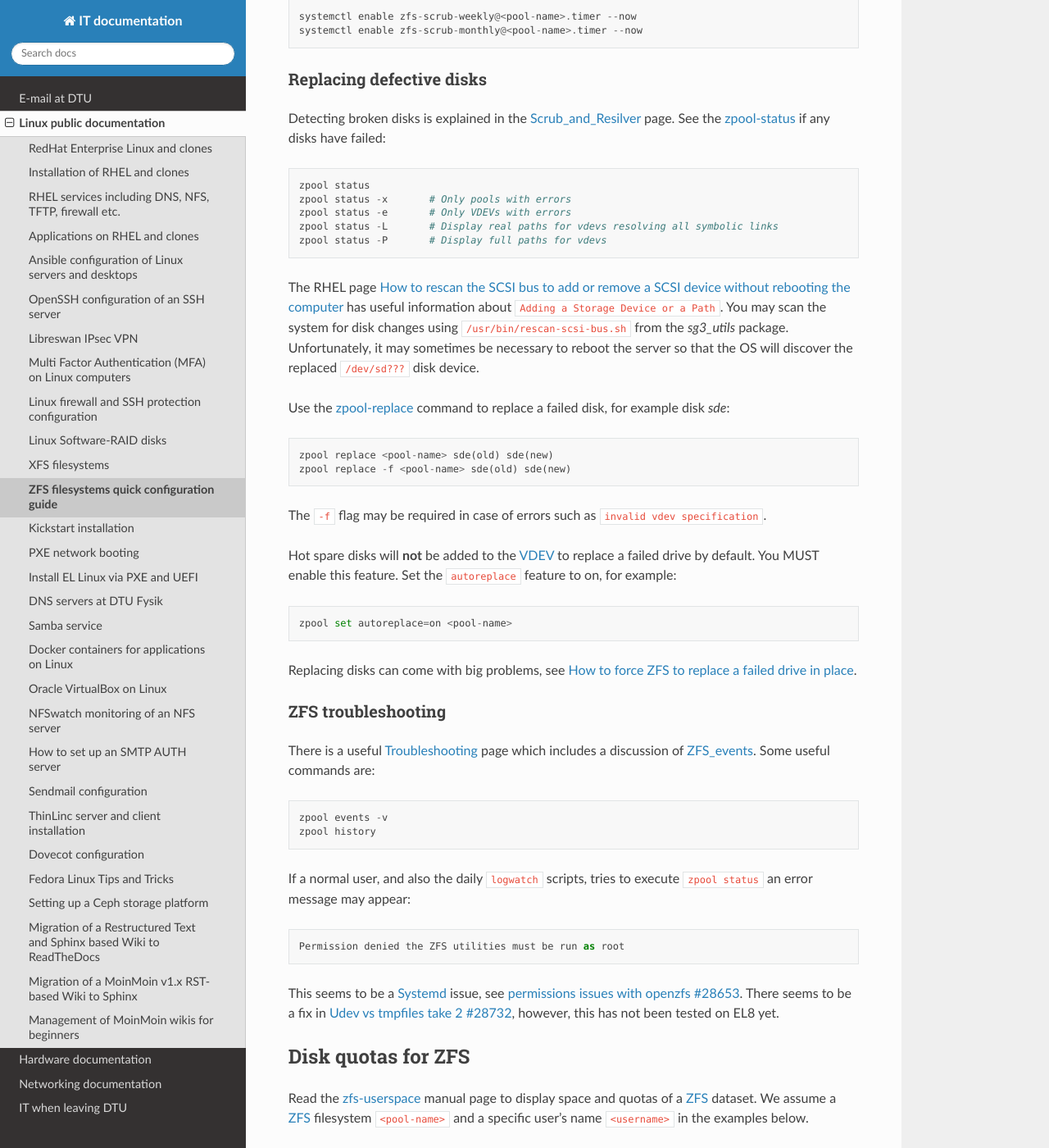
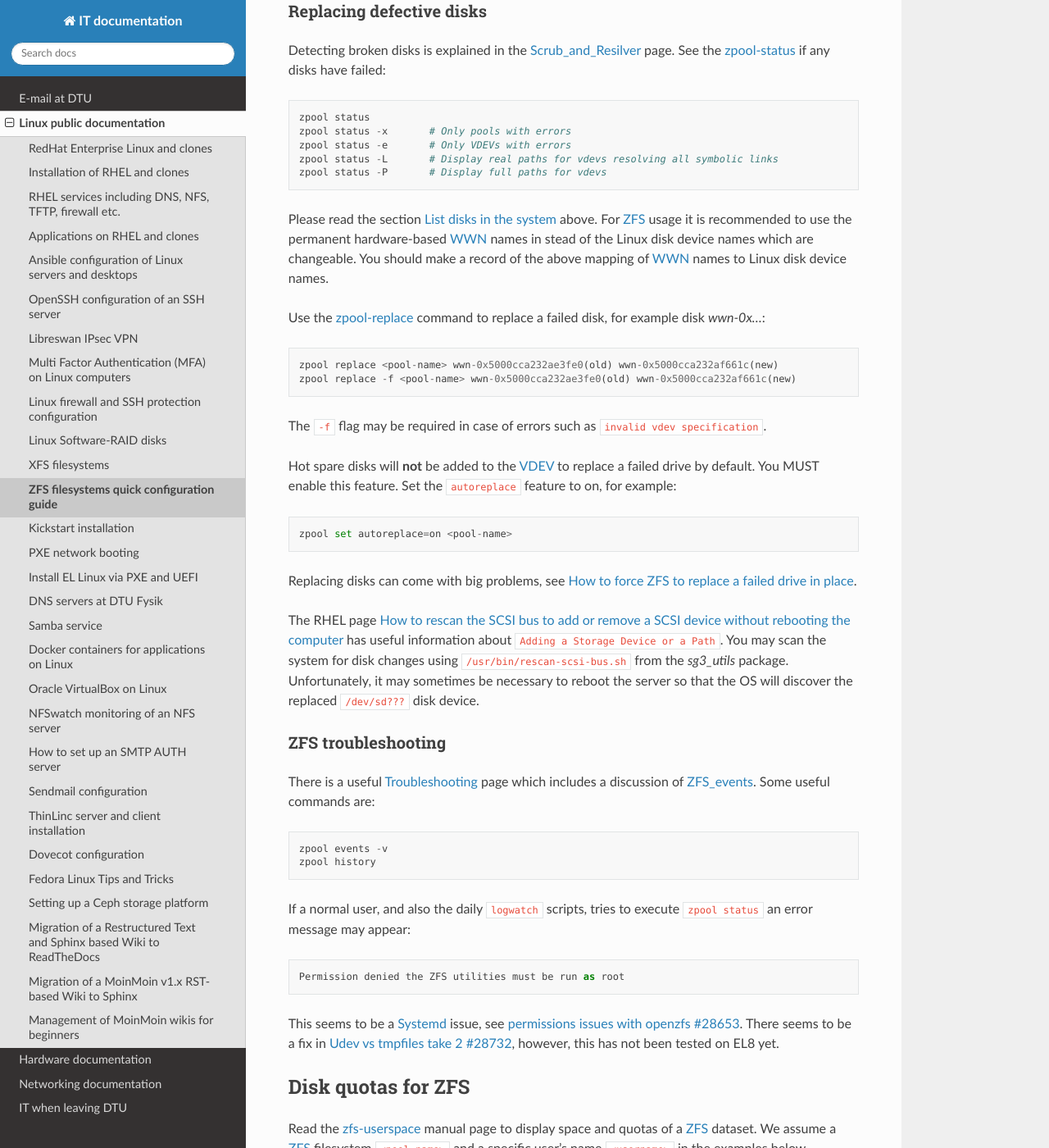
Before and after one commit to OleHolmNielsen/ITwiki, a Sphinx documentation site: the page built from docs/ZFS_filesystems.rst, in a window 1280 px wide and 1400 px high, scrolled down 13393 px. Shown: the whole window at 82% size. Built offline with Sphinx 7.4.7 and the Read the Docs theme 3.1.0, drawn with Linux system fonts in a browser that asks for light colours; some of the changed text lies outside the part shown.

Commit message:
Using wwn-names in stead of /dev/sd*

```diff
--- a/docs/ZFS_filesystems.rst
+++ b/docs/ZFS_filesystems.rst
@@ -99,14 +99,11 @@
 
 .. _Ansible: https://www.ansible.com/
 
-List disks in the system
+Identifying disks in the system
 =================================
 
 The disks in the system must be identified.
-The following commands are useful for listing disk block devices::
-
-  lsblk
-  lsscsi --wwn --size
+Please read the section :ref:`list-disks` below.
 
 List HPE server's disks
 -----------------------------
@@ -158,9 +155,9 @@
 
 Aaron_Toponce_ 's page has some initial examples.
 
-Create a simple zpool_ named *tank* with 4 unused drives (sde sdf sdg sdh)::
+Create a simple zpool_ named *tank* with 4 unused drives (wwn-0x5000cca232ae2514 wwn-0x5000cca232aaef30 wwn-0x5000cca232adc8ac wwn-0x5000cca232add4cc)::
 
-  zpool create tank sde sdf sdg sdh
+  zpool create tank wwn-0x5000cca232ae2514 wwn-0x5000cca232aaef30 wwn-0x5000cca232adc8ac wwn-0x5000cca232add4cc
   zpool status tank
   df -Ph /tank
 
@@ -170,11 +167,11 @@
 
 A mirrored pool where all data are mirrored 4 times::
 
-  zpool create tank mirror sde sdf sdg sdh
+  zpool create tank mirror wwn-0x5000cca232ae2514 wwn-0x5000cca232aaef30 wwn-0x5000cca232adc8ac wwn-0x5000cca232add4cc
 
 A RAID 0+1 pool with 2+2 disks::
 
-  zpool create tank mirror sde sdf mirror sdg sdh
+  zpool create tank mirror wwn-0x5000cca232ae2514 wwn-0x5000cca232aaef30 mirror wwn-0x5000cca232adc8ac wwn-0x5000cca232add4cc
 
 .. _zpool: https://openzfs.github.io/openzfs-docs/man/8/zpool.8.html
 
@@ -190,6 +187,8 @@
 ===================
 
 The sections below describe how we have configured ZFS_.
+
+.. _list-disks:
 
 List disks in the system
 ---------------------------
@@ -215,7 +214,7 @@
 
 To setup a RAIDZ_ pool ``<poolname>`` with RAIDZ-1, we use zpool-create_ with the "raidz1" VDEV_, for example::
 
-  zpool create <poolname> raidz1 sde sdf sdg
+  zpool create <poolname> raidz1 wwn-0x5000cca232ae2514 wwn-0x5000cca232aaef30 wwn-0x5000cca232adc8ac
 
 The recommended disk naming with WWN_ names
 must include the ``wwn-`` string before the disks' WWN_ names, for example:::
@@ -224,20 +223,20 @@
 
 To setup a RAIDZ_ pool with RAIDZ-2, we use the "raidz2" VDEV_::
 
-  zpool create <poolname> raidz2 sde sdf sdg sdh
+  zpool create <poolname> raidz2 wwn-0x5000cca232ae2514 wwn-0x5000cca232aaef30 wwn-0x5000cca232adc8ac wwn-0x5000cca232add4cc
 
 You can also create a pool with multiple VDEV_ devices, so that each VDEV_ doesn't contain too many physical disks,
 for example::
 
-  zpool create <poolname>   raidz2 sde sdf sdg sdh   raidz2 sdi sdj sdk sdl
+  zpool create <poolname>   raidz2 wwn-0x5000cca232ae2514 wwn-0x5000cca232aaef30 wwn-0x5000cca232adc8ac wwn-0x5000cca232add4cc   raidz2 wwn-0x5000cca232add7e0 wwn-0x5000cca232ae3878 wwn-0x5000cca232ae0c14 wwn-0x5000cca232aa1dec
 
 or add a new VDEV_ device with zpool-add_ to an existing pool::
 
-  zpool add <poolname>   raidz2 sdi sdj sdk sdl
+  zpool add <poolname>   raidz2 wwn-0x5000cca232add7e0 wwn-0x5000cca232ae3878 wwn-0x5000cca232ae0c14 wwn-0x5000cca232aa1dec
 
 You may even designate one or more Hot_spare_ disks to the pool, for example a single spare disk ``sdm``::
 
-  zpool create <poolname>   raidz2 sde sdf sdg sdh   raidz2 sdi sdj sdk sdl   spare sdm
+  zpool create <poolname>   raidz2 wwn-0x5000cca232ae2514 wwn-0x5000cca232aaef30 wwn-0x5000cca232adc8ac wwn-0x5000cca232add4cc   raidz2 wwn-0x5000cca232add7e0 wwn-0x5000cca232ae3878 wwn-0x5000cca232ae0c14 wwn-0x5000cca232aa1dec   spare sdm
 
 Check the status of the pools::
 
@@ -269,11 +268,15 @@
 
 This section shows how to configure an L2ARC_cache_ on 2 disk devices.
 
-Assume that the 2 disks ``/dev/sdb`` and ``/dev/sdc`` will be used.
+To add 2 disks, for example ``sdb`` and ``sdc``, to the SLOG, first identify the device WWN_ names::
+
+  ls -l /dev/disk/by-id/* | egrep 'sdb|sdc' | grep wwn
+
+Assume that the 2 disks ``wwn-0x58ce38ee201fe7b5`` (sdb) and ``wwn-0x600508b1001c45bf78142b67cda9c82b`` (sdc) will be used.
 First partition the disks::
 
   parted /dev/sdb unit s mklabel gpt mkpart primary 2048 4G mkpart primary 4G 120G
-  parted /dev/sdc unit s mklabel gpt mkpart primary 2048 4G mkpart primary 4G 120G
+  parted /dev/sdb unit s mklabel gpt mkpart primary 2048 4G mkpart primary 4G 120G
 
 Note: Perhaps it is necessary to use the ``parted`` command line and make individual commands like::
 
@@ -615,15 +614,14 @@
   zpool status -L       # Display real paths for vdevs resolving all symbolic links
   zpool status -P       # Display full paths for vdevs
 
-The RHEL page `How to rescan the SCSI bus to add or remove a SCSI device without rebooting the computer  <https://access.redhat.com/solutions/3941>`_
-has useful information about ``Adding a Storage Device or a Path``.
-You may scan the system for disk changes using ``/usr/bin/rescan-scsi-bus.sh`` from the `sg3_utils` package.
-Unfortunately, it may sometimes be necessary to reboot the server so that the OS will discover the replaced ``/dev/sd???`` disk device.
+Please read the section :ref:`list-disks` above.
+For ZFS_ usage it is recommended to use the permanent hardware-based WWN_ names in stead of the Linux disk device names which are changeable.
+You should make a record of the above mapping of WWN_ names to Linux disk device names.
 
-Use the zpool-replace_ command to replace a failed disk, for example disk *sde*::
+Use the zpool-replace_ command to replace a failed disk, for example disk *wwn-0x...*::
 
-  zpool replace <pool-name> sde(old) sde(new)
-  zpool replace -f <pool-name> sde(old) sde(new)
+  zpool replace <pool-name> wwn-0x5000cca232ae3fe0(old) wwn-0x5000cca232af661c(new)
+  zpool replace -f <pool-name> wwn-0x5000cca232ae3fe0(old) wwn-0x5000cca232af661c(new)
 
 The ``-f`` flag may be required in case of errors such as ``invalid vdev specification``.
 
@@ -635,6 +633,11 @@
 
 Replacing disks can come with big problems, see
 `How to force ZFS to replace a failed drive in place <https://alchemycs.com/2019/05/how-to-force-zfs-to-replace-a-failed-drive-in-place/>`_.
+
+The RHEL page `How to rescan the SCSI bus to add or remove a SCSI device without rebooting the computer  <https://access.redhat.com/solutions/3941>`_
+has useful information about ``Adding a Storage Device or a Path``.
+You may scan the system for disk changes using ``/usr/bin/rescan-scsi-bus.sh`` from the `sg3_utils` package.
+Unfortunately, it may sometimes be necessary to reboot the server so that the OS will discover the replaced ``/dev/sd???`` disk device.
 
 .. _zpool-status: https://openzfs.github.io/openzfs-docs/man/8/zpool-status.8.html
 .. _zpool-replace: https://openzfs.github.io/openzfs-docs/man/8/zpool-replace.8.html
```
Also changed, not shown: other parts of docs/ZFS_filesystems.rst (+0 -4 lines).
